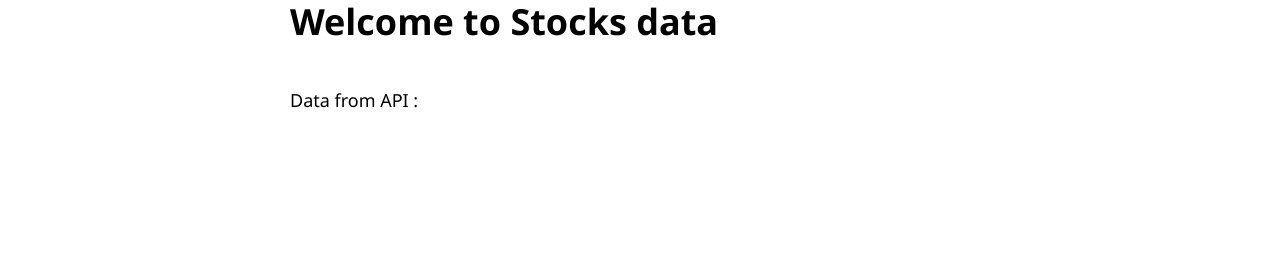
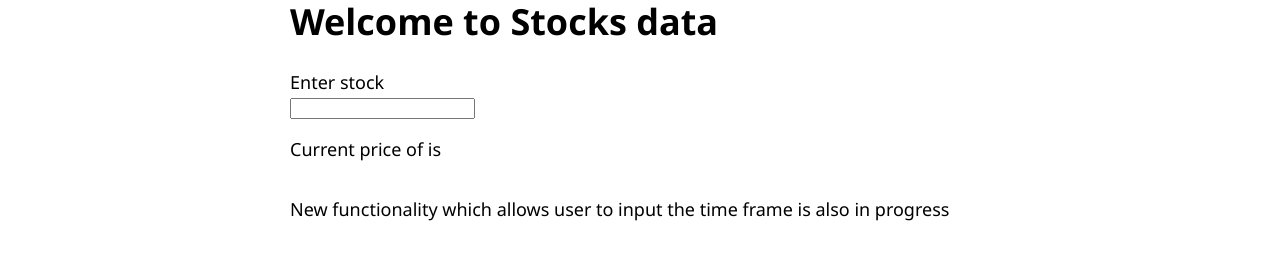
Before and after one commit to sgollapudi77/hello-react, a React (Create React App) app: page /stocks/algo in a window 1280 px wide. Shown: the part 181-440 px from the top of the page. Built offline with nearby package versions, Linux system fonts and the light colour scheme; no server answers.

Commit message:
Added form for stock input

```diff
--- a/src/pages/StocksAlgo.js
+++ b/src/pages/StocksAlgo.js
@@ -3,11 +3,28 @@ import React from 'react';
 class StocksAlgo extends React.Component{
     constructor(props){
         super(props);
-        this.state = {data:""};
+        this.state = {
+            data:"",
+            value:""
+        };
+        this.sendData = this.sendData.bind(this);
+        this.takeInput = this.takeInput.bind(this);
+    }
+
+    takeInput(event){
+        this.setState({value:event.target.value})
+    }
+
+    sendData(event){
+        // alert('Submitted '+this.state.value)
+        this.callAPI()
+        event.preventDefault();
     }
 
     callAPI() {
-        fetch("/api/stock?name=MSFT")
+    let url = "/api/stock?name="
+        url += this.state.value
+        fetch(url)
             .then(res => res.text())
             .then(res => this.setState({ data: res }));
     }
@@ -17,7 +34,13 @@ class StocksAlgo extends React.Component{
         return(
             <>
             <h1>Welcome to Stocks data</h1>
-            <p>Data from API :{this.state.data}</p>
+            <form onSubmit = {this.sendData}>
+                <label>Enter stock</label>
+                <br/>
+                <input type="text" value={this.state.value} onChange={this.takeInput}/>
+            </form>
+            <p>Current price of {this.state.value} is {this.state.data}</p>
+            <p>New functionality which allows user to input the time frame is also in progress</p>
             </>
         );
     }
```
Also changed, not shown: 1 other file (tests, documents, lock files or other folders).
